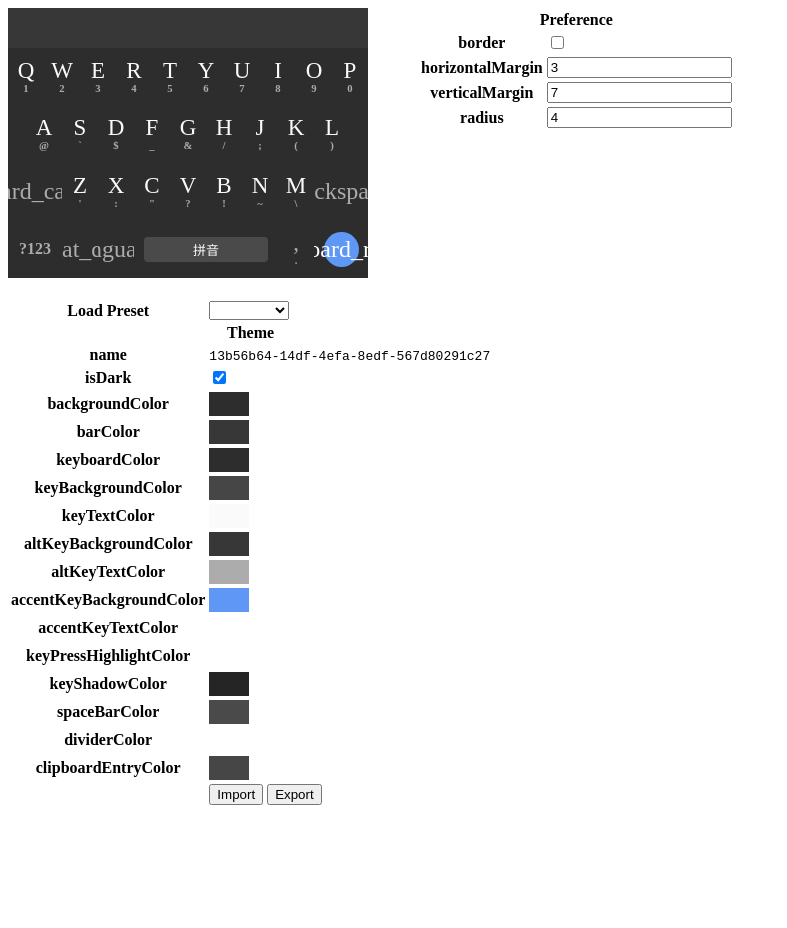
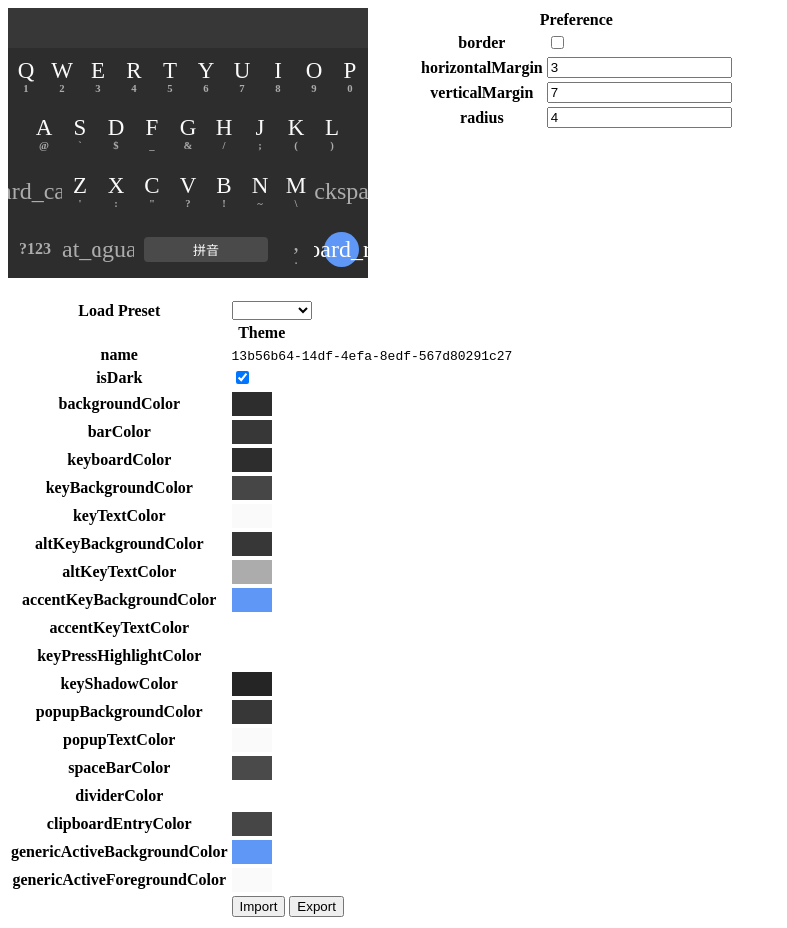
Before and after one commit to fcitx5-android/theme-designer, a Vue app: page / in a window 1280 px wide. Shown: the whole page, without its empty margins (0-787 px from the left). Before the commit the page ends 816 px from the top, so only its background shows below. Built offline with nearby package versions, Linux system fonts and the light colour scheme; a web font is replaced by a local one.

Commit message:
feat: support theme 2.0 properties

```diff
--- a/src/theme-preset.ts
+++ b/src/theme-preset.ts
@@ -1,9 +1,9 @@
 import { RawThemeProperties, ThemeProperties, uint32torgba } from "./types/ThemeProperties";
 
-type ColorProperties = Omit<RawThemeProperties, 'name' | 'isDark' | 'backgroundImage'>;
+type ColorProperties = Omit<RawThemeProperties, 'version' | 'name' | 'isDark' | 'backgroundImage'>;
 
 function makePreset(name: string, isDark: boolean, properties: ColorProperties): ThemeProperties {
-    const theme: Partial<ThemeProperties> = { name, isDark };
+    const theme: Partial<ThemeProperties> = { version: '2.0', name, isDark };
     for (const [k, v] of Object.entries(properties)) {
         // @ts-ignore
         theme[k] = uint32torgba(v);
@@ -23,9 +23,13 @@ export const PixelDark = makePreset('PixelDark', true, {
     accentKeyTextColor: 0xffffffff,
     keyPressHighlightColor: 0x33ffffff,
     keyShadowColor: 0xff252525,
+    popupBackgroundColor: 0xff373737,
+    popupTextColor: 0xfffafafa,
     spaceBarColor: 0xff4a4a4a,
     dividerColor: 0x1fffffff,
     clipboardEntryColor: 0xff464646,
+    genericActiveBackgroundColor: 0xff5e97f6,
+    genericActiveForegroundColor: 0xfffafafa,
 });
 
 export const PixelLight = makePreset('PixelLight', false, {
@@ -40,7 +44,11 @@ export const PixelLight = makePreset('PixelLight', false, {
     accentKeyTextColor: 0xffffffff,
     keyPressHighlightColor: 0x1f000000,
     keyShadowColor: 0xffc2c2c2,
+    popupBackgroundColor: 0xffeeeeee,
+    popupTextColor: 0xff212121,
     spaceBarColor: 0xffdbdbdb,
     dividerColor: 0x1f000000,
     clipboardEntryColor: 0xffffffff,
+    genericActiveBackgroundColor: 0xff5e97f6,
+    genericActiveForegroundColor: 0xffffffff,
 });
--- a/src/types/ThemeProperties.ts
+++ b/src/types/ThemeProperties.ts
@@ -1,42 +1,41 @@
 export interface RawThemeProperties {
+    version: string;
     name: string;
+
     // TODO: theme background image
     backgroundImage?: unknown;
+
     backgroundColor: number;
     barColor: number;
     keyboardColor: number;
+
     keyBackgroundColor: number;
     keyTextColor: number;
+
     altKeyBackgroundColor: number;
     altKeyTextColor: number;
+
     accentKeyBackgroundColor: number;
     accentKeyTextColor: number;
+
     keyPressHighlightColor: number;
     keyShadowColor: number;
+
+    popupBackgroundColor: number;
+    popupTextColor: number;
+
     spaceBarColor: number;
     dividerColor: number;
     clipboardEntryColor: number;
+
+    genericActiveBackgroundColor: number;
+    genericActiveForegroundColor: number;
+
     isDark: boolean;
 }
 
-export interface ThemeProperties {
-    name: string;
-    backgroundImage?: unknown;
-    backgroundColor: string;
-    barColor: string;
-    keyboardColor: string;
-    keyBackgroundColor: string;
-    keyTextColor: string;
-    altKeyBackgroundColor: string;
-    altKeyTextColor: string;
-    accentKeyBackgroundColor: string;
-    accentKeyTextColor: string;
-    keyPressHighlightColor: string;
-    keyShadowColor: string;
-    spaceBarColor: string;
-    dividerColor: string;
-    clipboardEntryColor: string;
-    isDark: boolean;
+export type ThemeProperties = {
+    [k in keyof RawThemeProperties]: RawThemeProperties[k] extends number ? string : RawThemeProperties[k];
 }
 
 export enum ThemePropertyType {
@@ -46,7 +45,10 @@ export enum ThemePropertyType {
     Boolean
 }
 
-export const ThemePropertiesTypes: Record<string, ThemePropertyType> = {
+export const ThemePropertiesTypes: {
+    [k in keyof RawThemeProperties]: ThemePropertyType;
+} = {
+    version: ThemePropertyType.Unknown,
     name: ThemePropertyType.UUID,
     backgroundImage: ThemePropertyType.Unknown,
     backgroundColor: ThemePropertyType.Color,
@@ -60,9 +62,13 @@ export const ThemePropertiesTypes: Record<string, ThemePropertyType> = {
     accentKeyTextColor: ThemePropertyType.Color,
     keyPressHighlightColor: ThemePropertyType.Color,
     keyShadowColor: ThemePropertyType.Color,
+    popupBackgroundColor: ThemePropertyType.Color,
+    popupTextColor: ThemePropertyType.Color,
     spaceBarColor: ThemePropertyType.Color,
     dividerColor: ThemePropertyType.Color,
     clipboardEntryColor: ThemePropertyType.Color,
+    genericActiveBackgroundColor: ThemePropertyType.Color,
+    genericActiveForegroundColor: ThemePropertyType.Color,
     isDark: ThemePropertyType.Boolean
 }
 
@@ -115,17 +121,18 @@ export function normalizeThemeProperties(raw: RawThemeProperties) {
     ) as ThemeProperties;
 }
 
-export function isHexColor(val: any) {
-    if (typeof val !== 'string') return false;
-    return /^#[0-9a-fA-F]{8}/.test(val);
+export function isHexColor(val: unknown): val is string {
+    if (typeof val === 'string') {
+        return /^#[0-9a-fA-F]{8}/.test(val);
+    }
+    return false;
 }
 
 export function serializeThemeProperties(theme: ThemeProperties) {
     const raw = Object.fromEntries(
         Object.entries(theme).map(([k, v]) => [k, isHexColor(v) ? rgba2int32(v) : v])
-    ) as RawThemeProperties;
+    ) as unknown as RawThemeProperties;
     if (!Object.hasOwn(raw, 'backgroundImage')) {
-        // @ts-ignore
         raw.backgroundImage = null;
         // raw.backgroundImage = {
         //     croppedFilePath: '/dummy',
```
